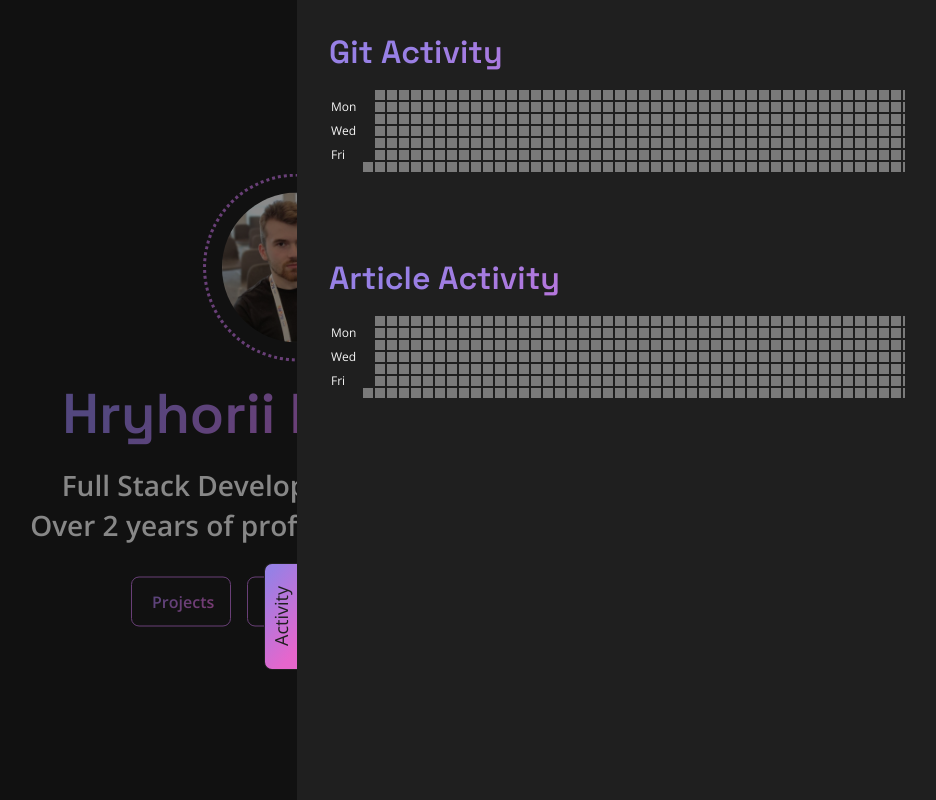
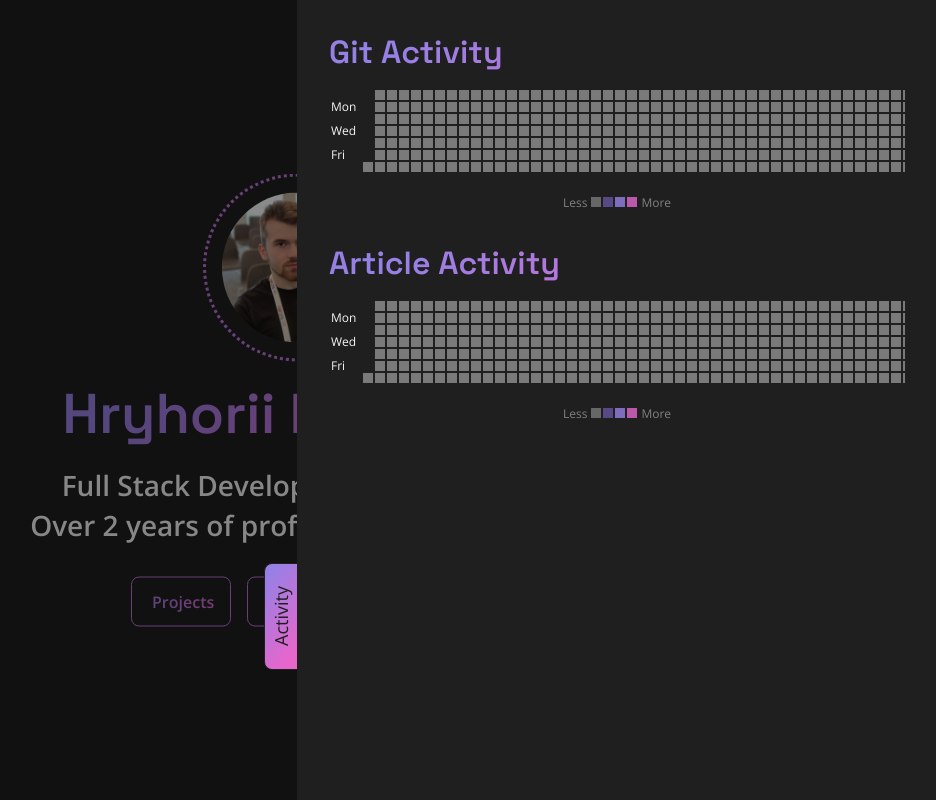
Before and after one commit to ryhordev/hryhorii-portfolio, a React (Vite) app: page / in a window 1280 px wide. Both pictures are taken after a click on the button "Activity". Shown: the whole page, without its empty margins (343-1279 px from the left). Built offline with nearby package versions, Linux system fonts and the light colour scheme.

Commit message:
add colors to activity

```diff
--- a/src/App.css
+++ b/src/App.css
@@ -5,7 +5,11 @@
   --text-color: #f5f5f5;
   --gradient-color-1: #9780e5;
   --gradient-color-2: #e666cc;
-  --gray: #7a7a7a;
+
+  --lvl-0: #7a7a7a;
+  --lvl-1: #6654a0;
+  --lvl-2: #9780e5;
+  --lvl-3: #e167cd;
   --gradient-main: linear-gradient(
     128.87deg,
     var(--gradient-color-1) 14.05%,
--- a/src/components/Activity/Activity.tsx
+++ b/src/components/Activity/Activity.tsx
@@ -37,13 +37,15 @@ const Activity: FC<IActivityProps> = ({ data }) => {
     const dataValues = new Map<number, number>([...data.entries()].map(([k, v]) => [k.setHours(0, 0, 0, 0).valueOf(), v]));
 
     while (date <= new Date()) {
-        const value = dataValues.get(date.valueOf());
-        const element = <td key={date.toISOString()} className={`activity-day fill-lvl${value ?? 0}`} aria-label={date.toDateString()}></td>;
+        const value = dataValues.get(date.valueOf()) ?? 0;
+        const lvl = value > 3 ? 3 : value;
+        const element = <td key={date.toISOString()} className={`activity-day fill-lvl${lvl}`} aria-label={date.toDateString()}></td>;
         daysOfWeek[date.getDay()][1].push(element);
         date.setDate(date.getDate() + 1);
     }
 
     return (
+        <>
             <div className="activity-container">
                 <table className="activity-table">
                     <thead></thead>
@@ -58,6 +60,16 @@ const Activity: FC<IActivityProps> = ({ data }) => {
                     </tbody>
                 </table>
             </div>
+
+            <div className="example">
+                <span className="example-lvl-span mr-2">Less</span>
+                <div className="example-lvl-container fill-lvl0" />
+                <div className="example-lvl-container fill-lvl1" />
+                <div className="example-lvl-container fill-lvl2" />
+                <div className="example-lvl-container fill-lvl3" />
+                <span className="example-lvl-span ml-2">More</span>
+            </div>
+        </>
     );
 }
 
--- a/src/components/Activity/index.css
+++ b/src/components/Activity/index.css
@@ -3,10 +3,45 @@
   overflow-y: hidden;
   overflow-x: auto;
   padding-bottom: 4px;
+  display: flex;
+  flex-direction: column;
+  gap: 1rem;
+}
+
+.example {
+  display: flex;
+  justify-content: center;
+  gap: 2px;
+}
+
+.example-lvl-container {
+  height: 10px;
+  width: 10px;
+  opacity: 0.8;
+  margin-top: 3px;
+}
+
+.example-lvl-span {
+  color: gray;
+  font-size: 12px;
+  margin-left: 2px;
+  margin-right: 2px;
 }
 
 .fill-lvl0 {
-  background: var(--gray);
+  background: var(--lvl-0);
+}
+
+.fill-lvl1 {
+  background: var(--lvl-1);
+}
+
+.fill-lvl2 {
+  background: var(--lvl-2);
+}
+
+.fill-lvl3 {
+  background: var(--lvl-3);
 }
 
 .activity-day-row {
--- a/src/components/StatisticPanel/StatisticPanel.tsx
+++ b/src/components/StatisticPanel/StatisticPanel.tsx
@@ -50,6 +50,8 @@ export const StatisticPanel: FC = () => {
     const getArticleStats = async (): Promise<Map<Date, number>> => {
         const map = new Map<Date, number>();
         map.set(new Date(), 10);
+        map.set(new Date(new Date().setDate(new Date().getDate() - 1)), 1);
+        map.set(new Date(new Date().setDate(new Date().getDate() - 2)), 2);
         return map;
     }
 
--- a/src/components/StatisticPanel/index.css
+++ b/src/components/StatisticPanel/index.css
@@ -70,7 +70,7 @@
 .panel-stats {
   display: flex;
   flex-direction: column;
-  gap: 5rem;
+  gap: 2rem;
   height: 100%;
 }
 
```
Lines whose indentation alone changed are shown as unchanged.
